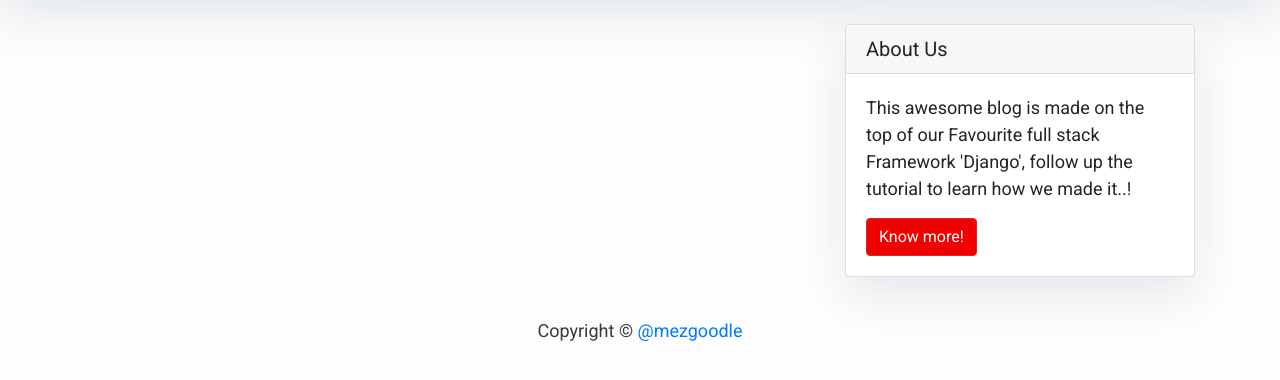
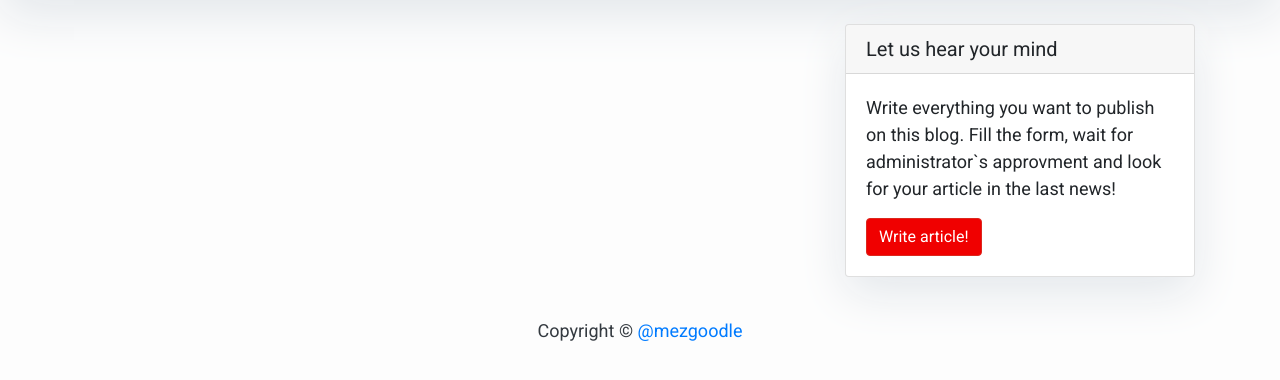
Before and after one commit to mezgoodle/MezBlog, a Django app: page / in a window 1280 px wide. Shown: the part 209-589 px from the top of the page. Run offline with Django 3.2, Linux system fonts and the light colour scheme; data that the repository does not hold is empty; some libraries are stand-ins or nearby versions.

Commit message:
Add create.html template

```diff
--- a/mysite/blog/feeds.py
+++ b/mysite/blog/feeds.py
@@ -2,7 +2,6 @@ from django.contrib.syndication.views import Feed
 from django.template.defaultfilters import truncatewords
 from django.utils.feedgenerator import Atom1Feed
 from .models import Post
-from django.urls import reverse
 
 
 class LatestPostsFeed(Feed):
--- a/mysite/blog/urls.py
+++ b/mysite/blog/urls.py
@@ -8,6 +8,7 @@ urlpatterns = [
     path('', views.PostList, name='home'),
     path('<slug:slug>/', views.PostDetail, name='post_detail'),
     path('<int:post_id>/share/', views.post_share, name='post_share'),
+    path('create', views.post_create, name='post_create'),
     path('feed/rss', LatestPostsFeed(), name='post_feed'),
     path('feed/atom', AtomSiteNewsFeed()),
 ]
--- a/mysite/blog/views.py
+++ b/mysite/blog/views.py
@@ -59,3 +59,8 @@ def post_share(request, post_id):
     return render(
         request, template_name, {
             'post': post, 'form': form, 'sent': sent})
+
+
+def post_create(request):
+    template_name = 'blog/create.html'
+    return render(request, template_name)
--- a/mysite/templates/blog/includes/sidebar.html
+++ b/mysite/templates/blog/includes/sidebar.html
@@ -10,11 +10,11 @@
 <!-- Sidebar Widgets Column -->
 <div class="col-md-4 float-right ">
     <div class="card my-4">
-            <h5 class="card-header">About Us</h5>
+            <h5 class="card-header">Let us hear your mind</h5>
         <div class="card-body">
-            <p class="card-text"> This awesome blog is made on the top of our Favourite full stack Framework 'Django', follow up the tutorial to learn how we made it..!</p>
-            <a href="https://djangocentral.com/building-a-blog-application-with-django"
-            class="btn btn-danger">Know more!</a>
+            <p class="card-text">Write everything you want to publish on this blog. Fill the form, wait for administrator`s approvment and look for your article in the last news!</p>
+            <a href="{% url 'blog:post_create' %}"
+            class="btn btn-danger">Write article!</a>
         </div>
     </div>
 </div>
```
Also changed, not shown: mysite/templates/blog/create.html (added, +7 -0 lines).
